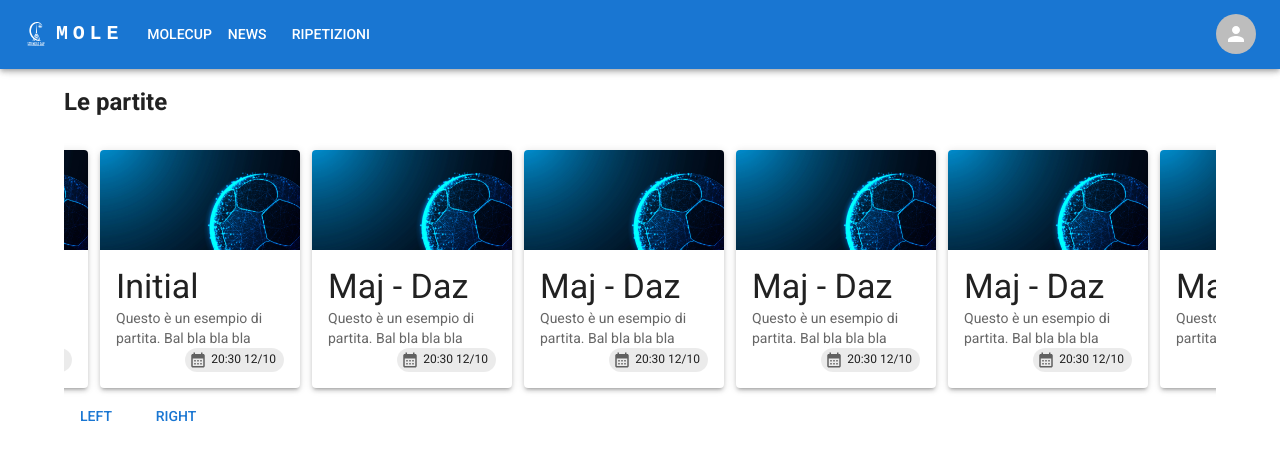
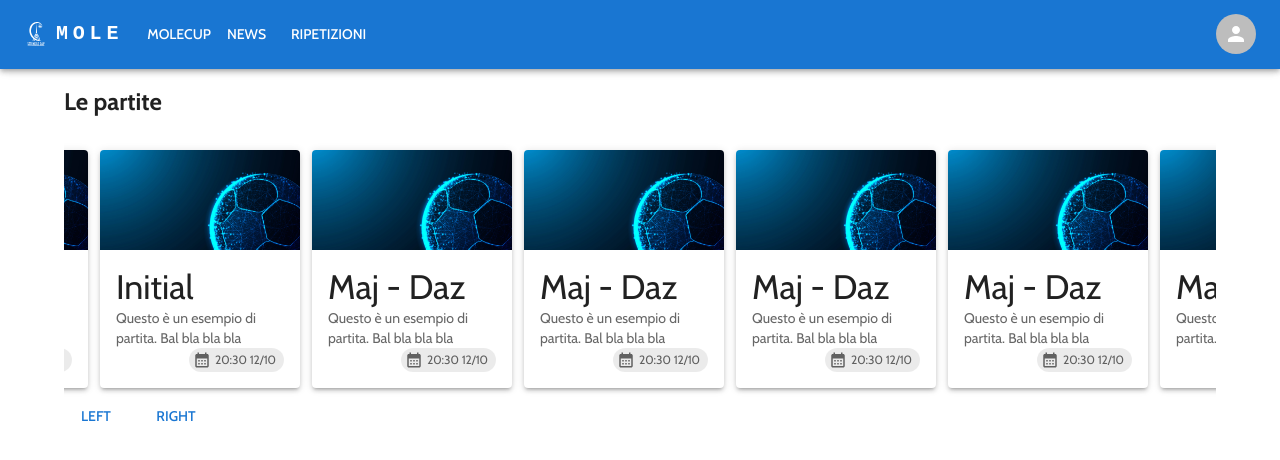
Before and after one commit to molecup/mole-frontend, a Next.js app in the folder mole-frontend/: page / in a window 1280 px wide. Shown: the top 460 px of the page. Built offline with nearby package versions, Linux system fonts and the light colour scheme.

Commit message:
font changed to Cabin (font bug fixed)

```diff
--- a/mole-frontend/src/app/page.tsx
+++ b/mole-frontend/src/app/page.tsx
@@ -1,7 +1,6 @@
 import CardSlider from '@/components/cardSlider';
 import MatchCard from '@/components/cards';
 import matchImg from "@/components/static_media/match_placeholder.jpg";
-import { flightRouterStateSchema } from 'next/dist/server/app-render/types';
 
 
 export default function Home() {
@@ -21,7 +20,6 @@ export default function Home() {
           />
         )}
       </CardSlider>
-
     </>
   )
 }
--- a/mole-frontend/src/components/ThemeRegistry/theme.ts
+++ b/mole-frontend/src/components/ThemeRegistry/theme.ts
@@ -1,4 +1,4 @@
-import { Roboto } from 'next/font/google';
+import { Cabin, Roboto } from 'next/font/google';
 import { createTheme } from '@mui/material/styles';
 
 const roboto = Roboto({
@@ -7,12 +7,18 @@ const roboto = Roboto({
   display: 'swap',
 });
 
+const cabin = Cabin({
+  weight: ['400', '500', '600', '700'],
+  subsets: ['latin'],
+  display: 'swap',
+})
+
 const theme = createTheme({
   palette: {
     mode: 'light',
   },
   typography: {
-    fontFamily: roboto.style.fontFamily,
+    fontFamily: cabin.style.fontFamily,
   },
   components: {
     MuiAlert: {
@@ -24,7 +30,9 @@ const theme = createTheme({
         }),
       },
     },
+
   },
+
 });
 
 export default theme;
--- a/mole-frontend/src/components/cards.js
+++ b/mole-frontend/src/components/cards.js
@@ -31,7 +31,6 @@ export default function MatchCard(props) {
       }}
       id = {props.initial? 'initial': null}
       elevation={3}
-      ref={props.initRef}
     >
       <CardActionArea LinkComponent={Link} href={props.url}>
         <CardMedia
@@ -43,16 +42,14 @@ export default function MatchCard(props) {
           </div>
         </CardMedia>
         <CardContent>
-          <Typography /*gutterBottom*/ variant="h4" >
+          <Typography /*gutterBottom*/ variant="h4" color="textPrimary">
             {props.title}
           </Typography>
-
-
-          <Typography variant="body2" color="textSecondary" >
+          <Typography variant="body2" color="textSecondary"  >
             {props.description}
           </Typography>
           <Stack direction="row" spacing={1} justifyContent="flex-end">
-            <Chip icon={<CalendarMonthIcon />} size='small' label={<Typography variant='caption'>{props.datetime}</Typography>} />
+            <Chip icon={<CalendarMonthIcon />} size='small' label={<Typography variant='caption' color="textSecondary">{props.datetime}</Typography>} />
           </Stack>
 
         </CardContent>
--- a/mole-frontend/src/components/navBar.js
+++ b/mole-frontend/src/components/navBar.js
@@ -132,8 +132,8 @@ function NavBar(props) {
                 mr: 2,
                 display: { xs: 'flex', md: 'none' },
                 flexGrow: 1,
+                fontWeight: 700,
                 fontFamily: 'monospace',
-                fontWeight: 700,
                 letterSpacing: '.3rem',
                 color: 'inherit',
                 textDecoration: 'none',
```
Also changed, not shown: mole-frontend/src/components/ThemeRegistry/ThemeRegistry.tsx (line endings or trailing spaces).
